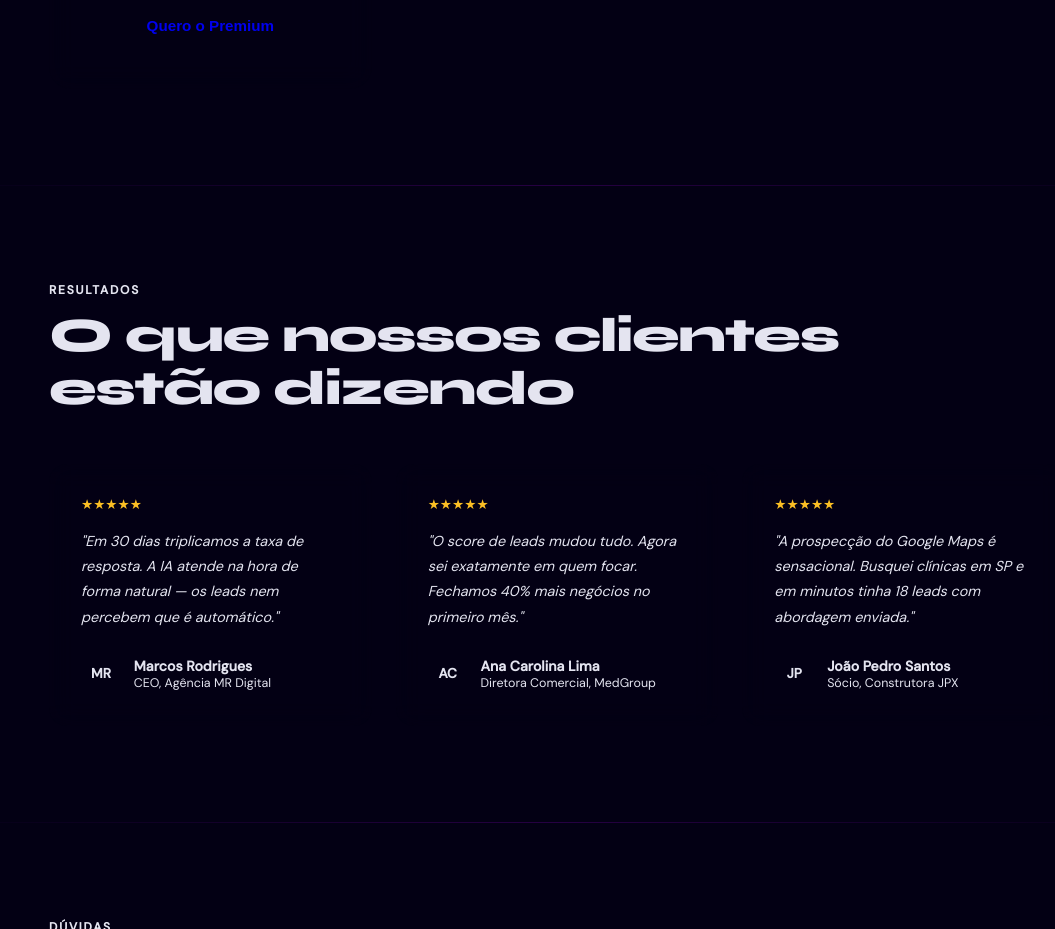
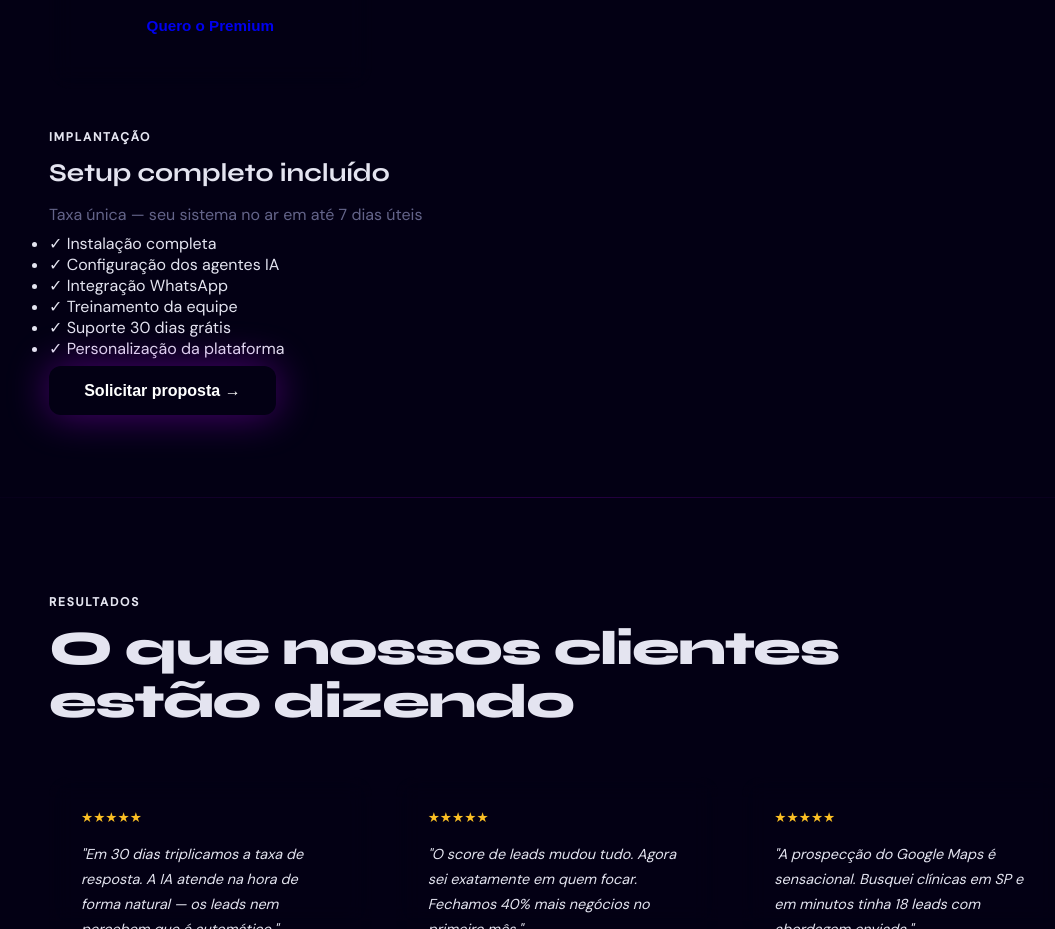
Before and after one commit to trackfycrm/Nexus-landing, a plain HTML site: page index.html in a window 1280 px wide. Shown: the part 5156-6085 px from the top of the page, without its empty margins (83-1138 px from the left). Drawn offline with Linux system fonts and the light colour scheme.

Commit message:
Add setup box with installation information
Added a setup box with installation details and a proposal request link.

````diff
--- a/index.html
+++ b/index.html
@@ -382,6 +382,22 @@ footer{border-top:1px solid var(–border);padding:2rem;text-align:center;color:
 ```
 
   </div>
+
+  <div class="setup-box" style="margin-top:2.5rem;">
+    <div class="tag">Implantação</div>
+    <h3 style="font-size:1.6rem;font-weight:700;font-family:'Syne',sans-serif;">Setup completo incluído</h3>
+    <p style="color:var(--muted);margin:1rem 0 0.5rem;">Taxa única — seu sistema no ar em até 7 dias úteis</p>
+    <ul class="setup-items">
+      <li>✓ Instalação completa</li>
+      <li>✓ Configuração dos agentes IA</li>
+      <li>✓ Integração WhatsApp</li>
+      <li>✓ Treinamento da equipe</li>
+      <li>✓ Suporte 30 dias grátis</li>
+      <li>✓ Personalização da plataforma</li>
+    </ul>
+    <br>
+    <a href="#contato" class="btn-p">Solicitar proposta →</a>
+  </div>
 </div>
 
 <div class="divider"></div>
````
